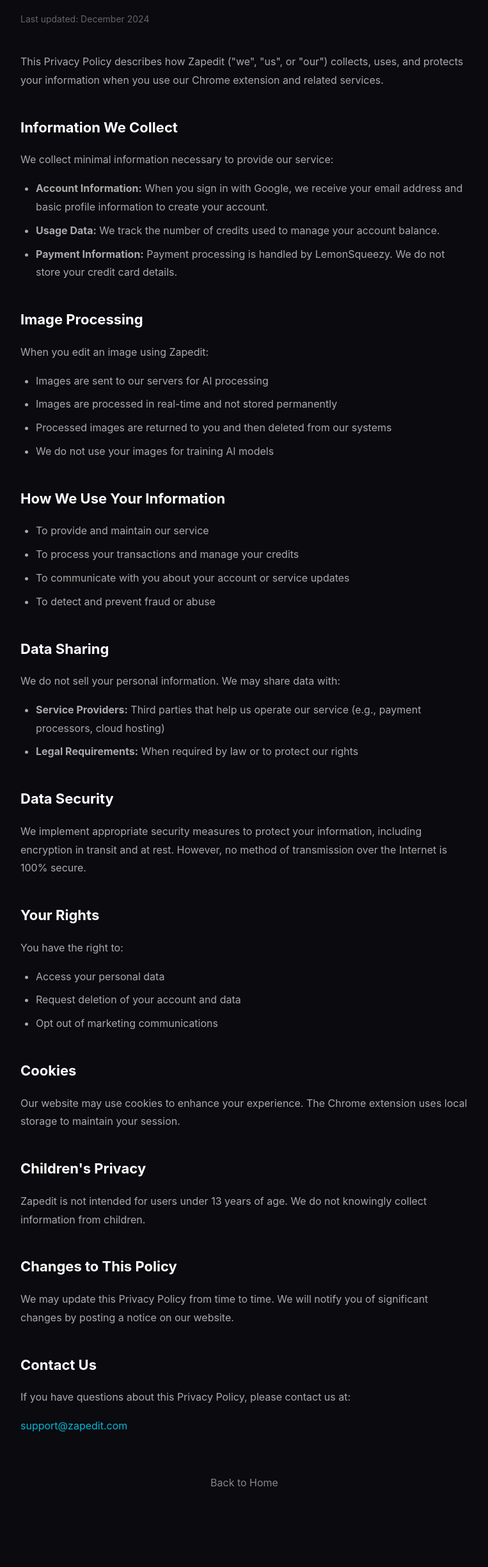
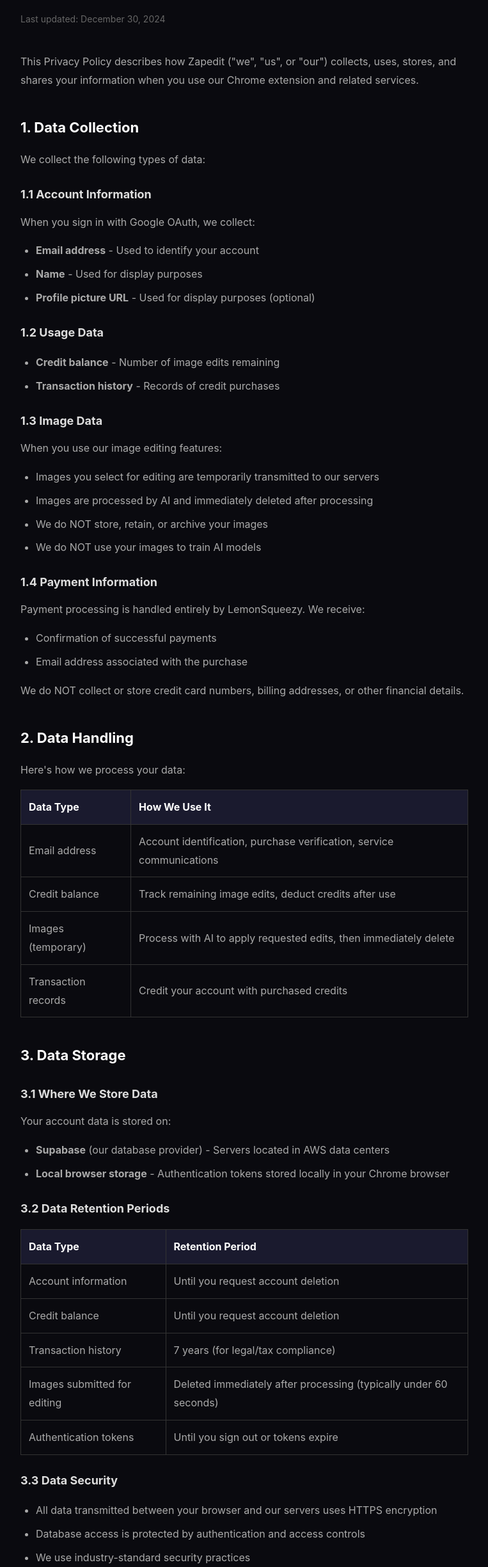
Before and after one commit to YanivGabay/zapedit-site, a plain HTML site: page privacy.html in a window 1280 px wide. Shown: the part 191-2640 px from the top of the page at 64% size, without its empty margins (258-1021 px from the left). Before the commit the page ends 2579 px from the top, so only its background shows below. Drawn offline with Linux system fonts and the light colour scheme.

Commit message:
Enhance privacy policy with detailed sections for Chrome Web Store compliance

```diff
--- a/privacy.html
+++ b/privacy.html
@@ -37,6 +37,11 @@
       margin: 40px 0 16px;
       color: #fff;
     }
+    h3 {
+      font-size: 18px;
+      margin: 24px 0 12px;
+      color: #ddd;
+    }
     p {
       margin-bottom: 16px;
       color: #aaa;
@@ -60,6 +65,21 @@
       font-size: 14px;
       margin-bottom: 40px;
     }
+    table {
+      width: 100%;
+      border-collapse: collapse;
+      margin: 16px 0;
+    }
+    th, td {
+      border: 1px solid #333;
+      padding: 12px;
+      text-align: left;
+      color: #aaa;
+    }
+    th {
+      background: #1a1a2e;
+      color: #fff;
+    }
   </style>
 </head>
 <body>
@@ -69,65 +89,215 @@
     </header>
 
     <h1>Privacy Policy</h1>
-    <p class="updated">Last updated: December 2024</p>
+    <p class="updated">Last updated: December 30, 2024</p>
 
-    <p>This Privacy Policy describes how Zapedit ("we", "us", or "our") collects, uses, and protects your information when you use our Chrome extension and related services.</p>
+    <p>This Privacy Policy describes how Zapedit ("we", "us", or "our") collects, uses, stores, and shares your information when you use our Chrome extension and related services.</p>
 
-    <h2>Information We Collect</h2>
-    <p>We collect minimal information necessary to provide our service:</p>
+    <h2>1. Data Collection</h2>
+    <p>We collect the following types of data:</p>
+
+    <h3>1.1 Account Information</h3>
+    <p>When you sign in with Google OAuth, we collect:</p>
     <ul>
-      <li><strong>Account Information:</strong> When you sign in with Google, we receive your email address and basic profile information to create your account.</li>
-      <li><strong>Usage Data:</strong> We track the number of credits used to manage your account balance.</li>
-      <li><strong>Payment Information:</strong> Payment processing is handled by LemonSqueezy. We do not store your credit card details.</li>
+      <li><strong>Email address</strong> - Used to identify your account</li>
+      <li><strong>Name</strong> - Used for display purposes</li>
+      <li><strong>Profile picture URL</strong> - Used for display purposes (optional)</li>
     </ul>
 
-    <h2>Image Processing</h2>
-    <p>When you edit an image using Zapedit:</p>
+    <h3>1.2 Usage Data</h3>
     <ul>
-      <li>Images are sent to our servers for AI processing</li>
-      <li>Images are processed in real-time and not stored permanently</li>
-      <li>Processed images are returned to you and then deleted from our systems</li>
-      <li>We do not use your images for training AI models</li>
+      <li><strong>Credit balance</strong> - Number of image edits remaining</li>
+      <li><strong>Transaction history</strong> - Records of credit purchases</li>
     </ul>
 
-    <h2>How We Use Your Information</h2>
+    <h3>1.3 Image Data</h3>
+    <p>When you use our image editing features:</p>
     <ul>
-      <li>To provide and maintain our service</li>
-      <li>To process your transactions and manage your credits</li>
-      <li>To communicate with you about your account or service updates</li>
-      <li>To detect and prevent fraud or abuse</li>
+      <li>Images you select for editing are temporarily transmitted to our servers</li>
+      <li>Images are processed by AI and immediately deleted after processing</li>
+      <li>We do NOT store, retain, or archive your images</li>
+      <li>We do NOT use your images to train AI models</li>
     </ul>
 
-    <h2>Data Sharing</h2>
-    <p>We do not sell your personal information. We may share data with:</p>
+    <h3>1.4 Payment Information</h3>
+    <p>Payment processing is handled entirely by LemonSqueezy. We receive:</p>
     <ul>
-      <li><strong>Service Providers:</strong> Third parties that help us operate our service (e.g., payment processors, cloud hosting)</li>
-      <li><strong>Legal Requirements:</strong> When required by law or to protect our rights</li>
+      <li>Confirmation of successful payments</li>
+      <li>Email address associated with the purchase</li>
+    </ul>
+    <p>We do NOT collect or store credit card numbers, billing addresses, or other financial details.</p>
+
+    <h2>2. Data Handling</h2>
+    <p>Here's how we process your data:</p>
+
+    <table>
+      <tr>
+        <th>Data Type</th>
+        <th>How We Use It</th>
+      </tr>
+      <tr>
+        <td>Email address</td>
+        <td>Account identification, purchase verification, service communications</td>
+      </tr>
+      <tr>
+        <td>Credit balance</td>
+        <td>Track remaining image edits, deduct credits after use</td>
+      </tr>
+      <tr>
+        <td>Images (temporary)</td>
+        <td>Process with AI to apply requested edits, then immediately delete</td>
+      </tr>
+      <tr>
+        <td>Transaction records</td>
+        <td>Credit your account with purchased credits</td>
+      </tr>
+    </table>
+
+    <h2>3. Data Storage</h2>
+
+    <h3>3.1 Where We Store Data</h3>
+    <p>Your account data is stored on:</p>
+    <ul>
+      <li><strong>Supabase</strong> (our database provider) - Servers located in AWS data centers</li>
+      <li><strong>Local browser storage</strong> - Authentication tokens stored locally in your Chrome browser</li>
     </ul>
 
-    <h2>Data Security</h2>
-    <p>We implement appropriate security measures to protect your information, including encryption in transit and at rest. However, no method of transmission over the Internet is 100% secure.</p>
+    <h3>3.2 Data Retention Periods</h3>
+    <table>
+      <tr>
+        <th>Data Type</th>
+        <th>Retention Period</th>
+      </tr>
+      <tr>
+        <td>Account information</td>
+        <td>Until you request account deletion</td>
+      </tr>
+      <tr>
+        <td>Credit balance</td>
+        <td>Until you request account deletion</td>
+      </tr>
+      <tr>
+        <td>Transaction history</td>
+        <td>7 years (for legal/tax compliance)</td>
+      </tr>
+      <tr>
+        <td>Images submitted for editing</td>
+        <td>Deleted immediately after processing (typically under 60 seconds)</td>
+      </tr>
+      <tr>
+        <td>Authentication tokens</td>
+        <td>Until you sign out or tokens expire</td>
+      </tr>
+    </table>
 
-    <h2>Your Rights</h2>
+    <h3>3.3 Data Security</h3>
+    <ul>
+      <li>All data transmitted between your browser and our servers uses HTTPS encryption</li>
+      <li>Database access is protected by authentication and access controls</li>
+      <li>We use industry-standard security practices</li>
+    </ul>
+
+    <h2>4. Data Sharing</h2>
+    <p>We share data with the following third-party services:</p>
+
+    <table>
+      <tr>
+        <th>Service</th>
+        <th>Data Shared</th>
+        <th>Purpose</th>
+      </tr>
+      <tr>
+        <td><strong>Google</strong> (OAuth)</td>
+        <td>Authentication request</td>
+        <td>Sign in with Google</td>
+      </tr>
+      <tr>
+        <td><strong>Google Gemini API</strong></td>
+        <td>Images you edit (temporarily)</td>
+        <td>AI image processing</td>
+      </tr>
+      <tr>
+        <td><strong>Supabase</strong></td>
+        <td>Account data, credit balance</td>
+        <td>Database hosting</td>
+      </tr>
+      <tr>
+        <td><strong>LemonSqueezy</strong></td>
+        <td>Email address (for purchases)</td>
+        <td>Payment processing</td>
+      </tr>
+    </table>
+
+    <p><strong>We do NOT:</strong></p>
+    <ul>
+      <li>Sell your personal information to third parties</li>
+      <li>Share your data with advertisers</li>
+      <li>Use your images for any purpose other than processing your edit request</li>
+    </ul>
+
+    <h2>5. Chrome Extension Permissions</h2>
+    <p>Our extension requests the following permissions:</p>
+
+    <table>
+      <tr>
+        <th>Permission</th>
+        <th>Why We Need It</th>
+      </tr>
+      <tr>
+        <td><strong>contextMenus</strong></td>
+        <td>Add "Edit with Zapedit" option when you right-click images</td>
+      </tr>
+      <tr>
+        <td><strong>activeTab</strong></td>
+        <td>Access the current tab to display editing overlay</td>
+      </tr>
+      <tr>
+        <td><strong>storage</strong></td>
+        <td>Store your authentication session locally</td>
+      </tr>
+      <tr>
+        <td><strong>Host permissions</strong></td>
+        <td>Fetch images from websites for editing</td>
+      </tr>
+    </table>
+
+    <h2>6. Your Rights</h2>
     <p>You have the right to:</p>
     <ul>
-      <li>Access your personal data</li>
-      <li>Request deletion of your account and data</li>
-      <li>Opt out of marketing communications</li>
+      <li><strong>Access</strong> - Request a copy of your personal data</li>
+      <li><strong>Deletion</strong> - Request deletion of your account and all associated data</li>
+      <li><strong>Correction</strong> - Request correction of inaccurate data</li>
+      <li><strong>Portability</strong> - Request your data in a portable format</li>
+      <li><strong>Withdraw consent</strong> - Stop using our service at any time</li>
+    </ul>
+    <p>To exercise these rights, contact us at <a href="mailto:yaniv242@gmail.com">yaniv242@gmail.com</a></p>
+
+    <h2>7. Cookies and Local Storage</h2>
+    <p>Our website may use cookies for analytics. The Chrome extension uses browser local storage to:</p>
+    <ul>
+      <li>Store your authentication session</li>
+      <li>Remember your preferences</li>
+    </ul>
+    <p>You can clear this data by signing out or clearing your browser data.</p>
+
+    <h2>8. Children's Privacy</h2>
+    <p>Zapedit is not intended for users under 13 years of age. We do not knowingly collect information from children under 13. If you believe a child has provided us with personal information, please contact us.</p>
+
+    <h2>9. International Data Transfers</h2>
+    <p>Your data may be processed in countries other than your own. We ensure appropriate safeguards are in place for international transfers.</p>
+
+    <h2>10. Changes to This Policy</h2>
+    <p>We may update this Privacy Policy from time to time. We will notify you of significant changes by:</p>
+    <ul>
+      <li>Posting a notice on our website</li>
+      <li>Updating the "Last updated" date at the top of this policy</li>
     </ul>
 
-    <h2>Cookies</h2>
-    <p>Our website may use cookies to enhance your experience. The Chrome extension uses local storage to maintain your session.</p>
-
-    <h2>Children's Privacy</h2>
-    <p>Zapedit is not intended for users under 13 years of age. We do not knowingly collect information from children.</p>
-
-    <h2>Changes to This Policy</h2>
-    <p>We may update this Privacy Policy from time to time. We will notify you of significant changes by posting a notice on our website.</p>
-
-    <h2>Contact Us</h2>
-    <p>If you have questions about this Privacy Policy, please contact us at:</p>
-    <p><a href="mailto:support@zapedit.com">support@zapedit.com</a></p>
+    <h2>11. Contact Us</h2>
+    <p>If you have questions about this Privacy Policy or wish to exercise your rights, please contact us at:</p>
+    <p>
+      <strong>Email:</strong> <a href="mailto:yaniv242@gmail.com">yaniv242@gmail.com</a>
+    </p>
 
     <p style="margin-top: 60px; text-align: center; color: #555;">
       <a href="/" style="color: #888;">Back to Home</a>
```
